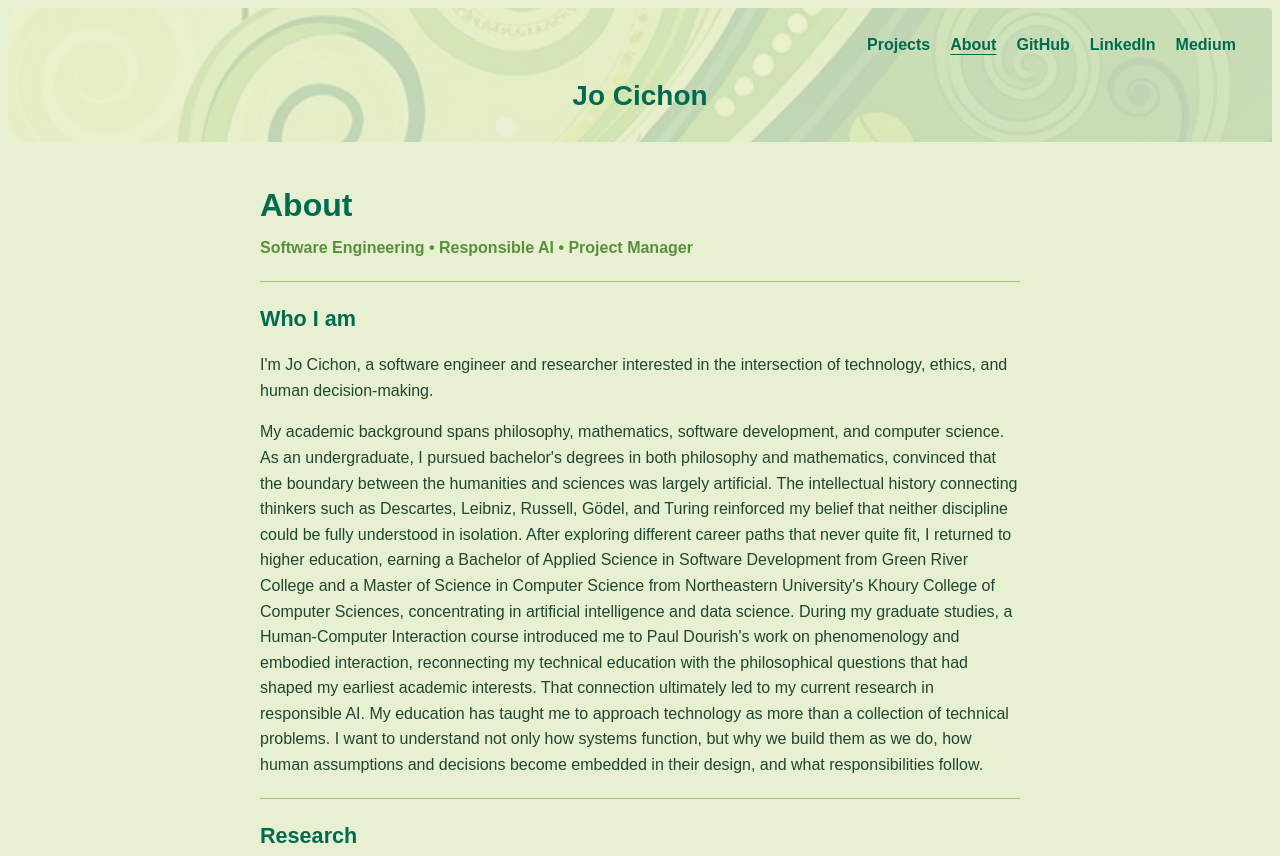
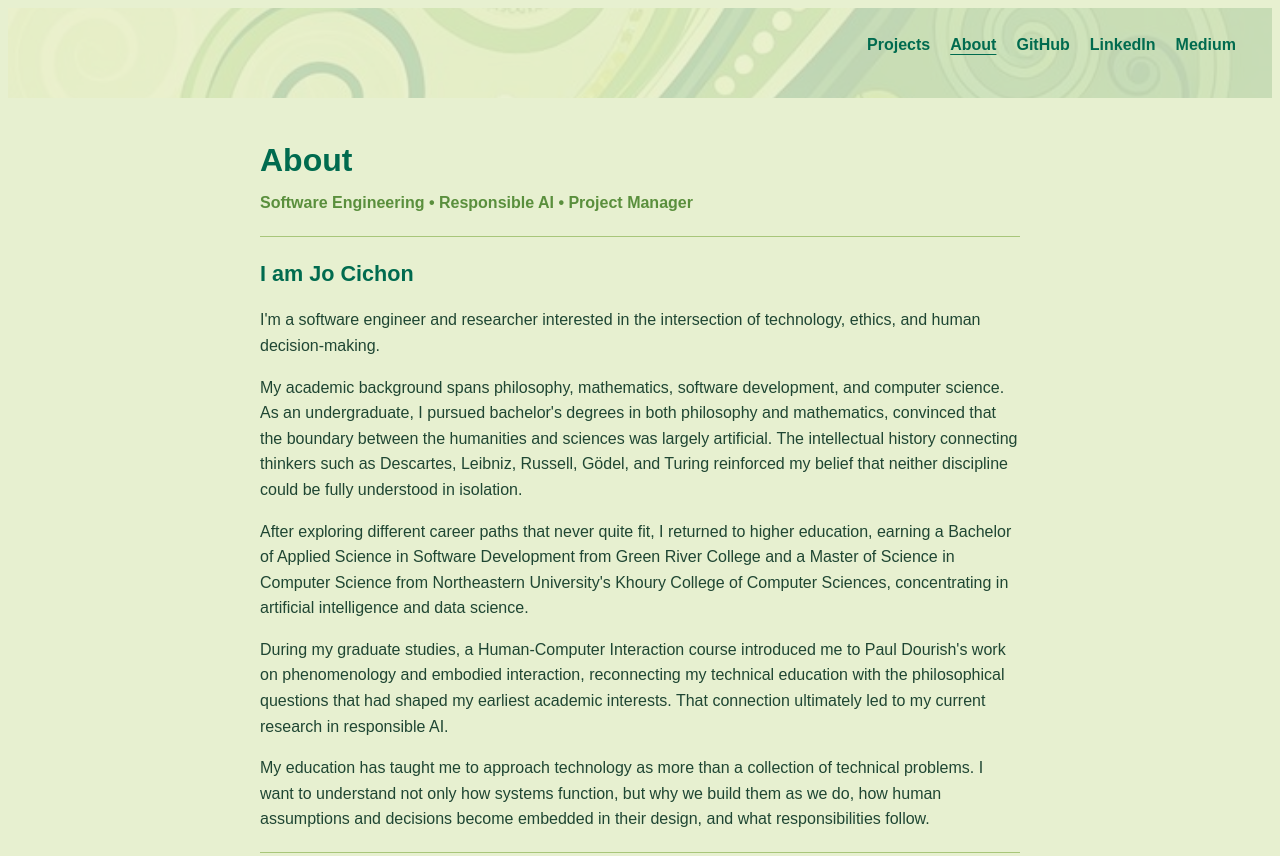
Before and after one commit to jocichon/portfolio, a plain HTML site: page about.html in a window 1280 px wide. Shown: the top 856 px of the page. Drawn offline with Linux system fonts and the light colour scheme.

```diff
--- a/about.html
+++ b/about.html
@@ -28,7 +28,7 @@
     </nav>
 
     <div class="hero-content">
-        <p class="site-name"><a href="index.html">Jo Cichon</a></p>
+        <p class="site-name">
     </div>
 </header>
 
@@ -40,10 +40,10 @@
     </p>
 
     <section aria-labelledby="about-me">
-        <h2 id="about-me">Who I am</h2>
+        <h2 id="about-me">I am Jo Cichon</h2>
 
         <p>
-            I'm Jo Cichon, a software engineer and researcher
+            I'm a software engineer and researcher
             interested in the intersection of technology, ethics,
             and human decision-making.
         </p>
@@ -57,21 +57,27 @@
             thinkers such as Descartes, Leibniz, Russell, Gödel, and Turing
             reinforced my belief that neither discipline could be fully
             understood in isolation.
+        </p>
 
+        <p>
             After exploring different career paths that never quite fit,
             I returned to higher education, earning a Bachelor of Applied
             Science in Software Development from Green River College and a
             Master of Science in Computer Science from Northeastern University's Khoury College of
             Computer Sciences, concentrating in artificial intelligence
             and data science.
+        </p>
 
+        <p>
             During my graduate studies, a Human-Computer Interaction course
             introduced me to Paul Dourish's work on phenomenology and
             embodied interaction, reconnecting my technical education with
             the philosophical questions that had shaped my earliest academic
             interests. That connection ultimately led to my current research
             in responsible AI.
+        </p>
 
+        <p>
             My education has taught me to approach technology as more than a
             collection of technical problems. I want to understand not only
             how systems function, but why we build them as we do, how human
```
